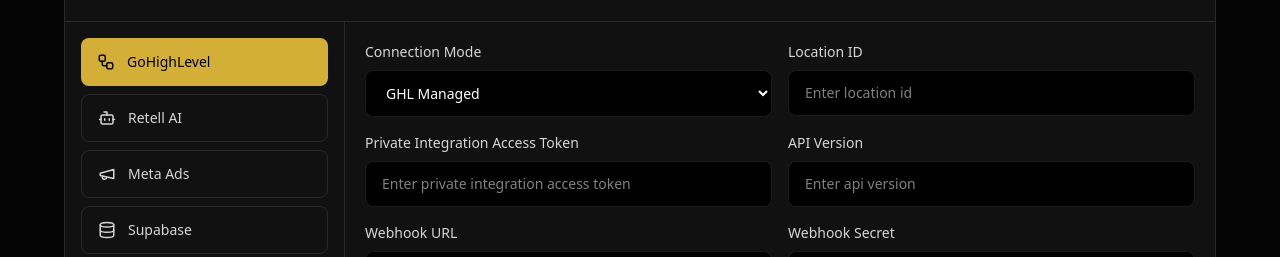
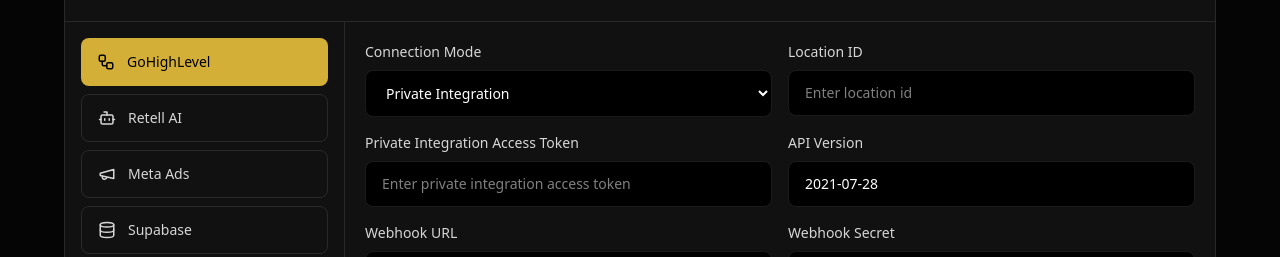
Before and after one commit to ericbester123-ux/LeadCommand, a Next.js app: page /settings in a window 1280 px wide. Shown: the part 1334-1591 px from the top of the page. Built offline with nearby package versions, Linux system fonts and the light colour scheme.

Commit message:
Update settings form defaults for corrected integrations

```diff
--- a/components/integration-settings.tsx
+++ b/components/integration-settings.tsx
@@ -7,9 +7,12 @@
 
 const defaults: Record<string, FieldValues> = {
   gohighlevel: {
+    "Connection Mode": "Private Integration",
     "Location ID": "",
-    "API Key": "",
+    "Private Integration Access Token": "",
+    "API Version": "2021-07-28",
     "Webhook URL": "/api/webhooks/ghl",
+    "Webhook Secret": "",
     "Pipeline ID": "",
     "Calendar ID": ""
   },
@@ -17,7 +20,15 @@
     "Connection Mode": "GHL Managed",
     "API Key": "",
     "Agent ID": "",
-    "Inbound Webhook URL": "/api/webhooks/retell"
+    "From Number": "",
+    "Inbound Webhook URL": "/api/webhooks/retell",
+    "Webhook Secret": ""
+  },
+  "meta-ads": {
+    "Connection Mode": "GHL Lead Forms"
+  },
+  "calendar-sync": {
+    "Connection Mode": "GHL Calendar"
   }
 };
 
@@ -29,7 +40,11 @@
 
 function isSecretField(field: string) {
   const normalized = field.toLowerCase();
-  return normalized.includes("key") || normalized.includes("token");
+  return (
+    normalized.includes("key") ||
+    normalized.includes("token") ||
+    normalized.includes("secret")
+  );
 }
 
 export function IntegrationSettings() {
@@ -213,8 +228,27 @@
                       }
                       value={values[activeIntegration.slug]?.[field] ?? ""}
                     >
-                      <option>GHL Managed</option>
-                      <option>Direct Retell API</option>
+                      {activeIntegration.slug === "retell-ai" ? (
+                        <>
+                          <option>GHL Managed</option>
+                          <option>Direct Retell API</option>
+                        </>
+                      ) : activeIntegration.slug === "gohighlevel" ? (
+                        <>
+                          <option>Private Integration</option>
+                          <option>OAuth App</option>
+                        </>
+                      ) : activeIntegration.slug === "meta-ads" ? (
+                        <>
+                          <option>GHL Lead Forms</option>
+                          <option>Direct Meta API</option>
+                        </>
+                      ) : (
+                        <>
+                          <option>GHL Calendar</option>
+                          <option>Manual Calendar Feed</option>
+                        </>
+                      )}
                     </select>
                   ) : (
                     <input
```
